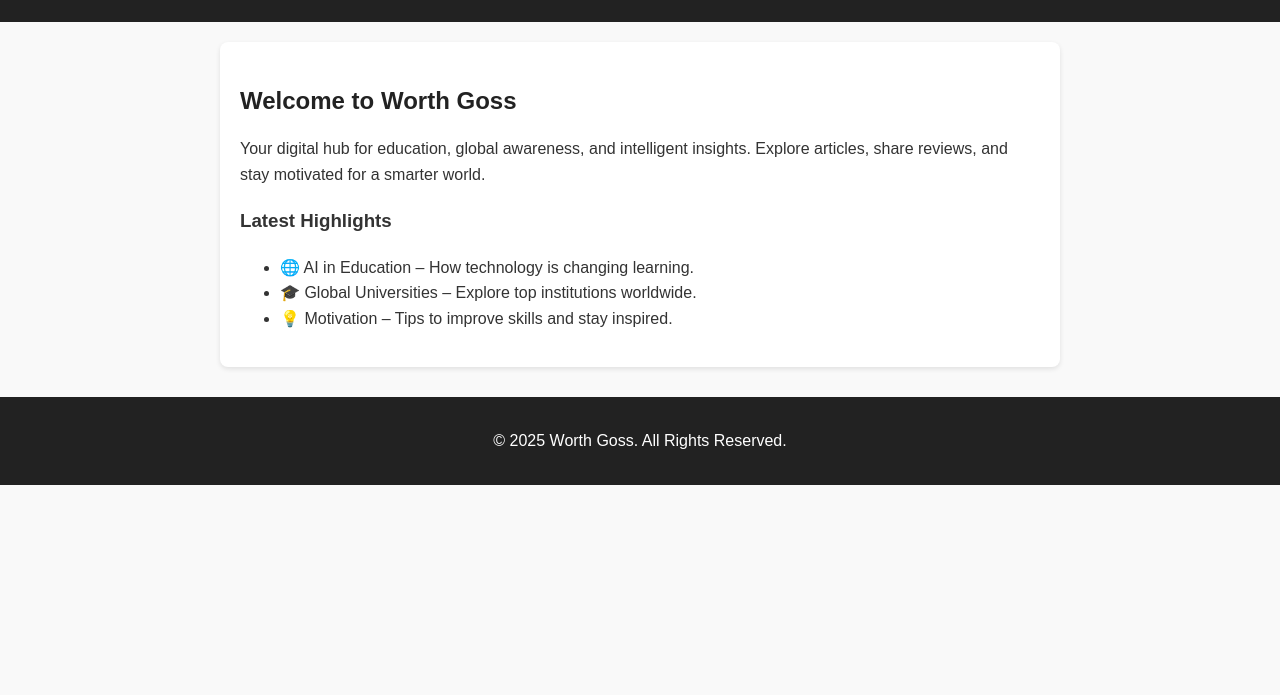
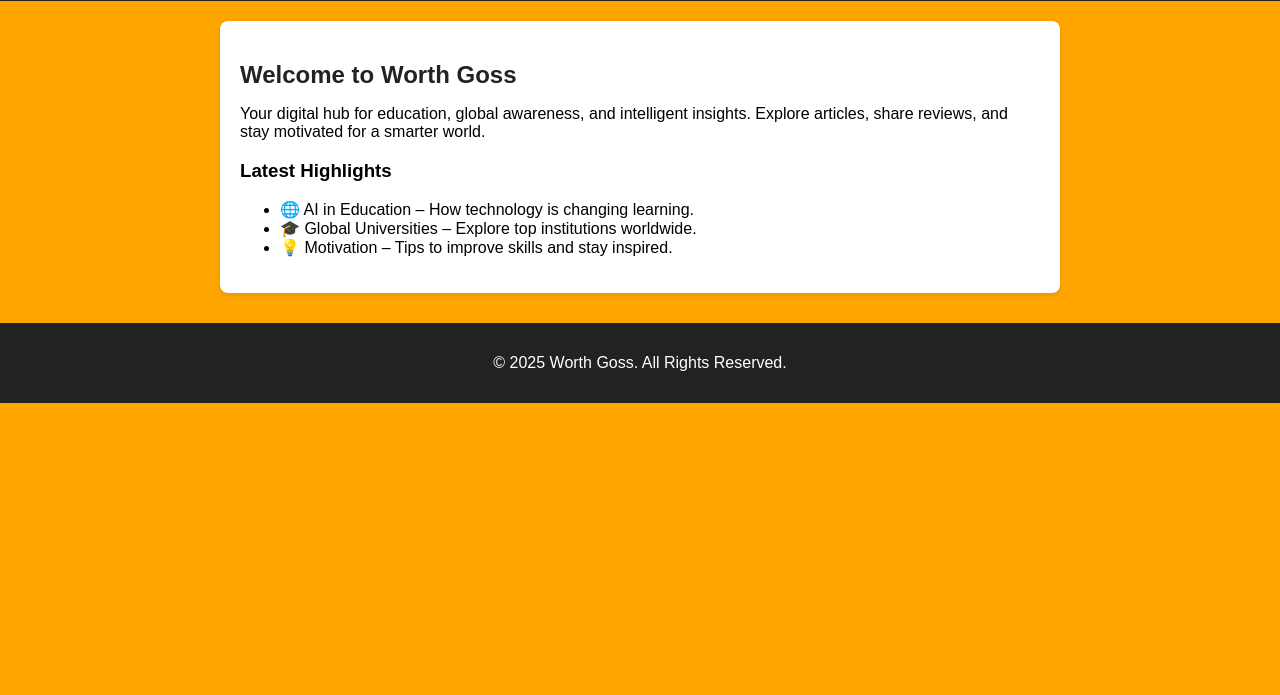
Before and after one commit to azadafifa25-tech/Worth-Goss, a plain HTML site: page index.html in a window 1280 px wide. Shown: the part 105-800 px from the top of the page. Drawn offline with Linux system fonts and the light colour scheme.

Commit message:
Add files via upload
design updated

```diff
--- a/style.css
+++ b/style.css
@@ -1,5 +1,11 @@
 /* ===== General Styling ===== */
 body {
+  background-color: orange;  /* full orange background */
+  font-family: Arial, sans-serif;
+  margin: 0;
+  padding: 0;
+}
+{
   font-family: Arial, sans-serif;
   margin: 0;
   padding: 0;
```
